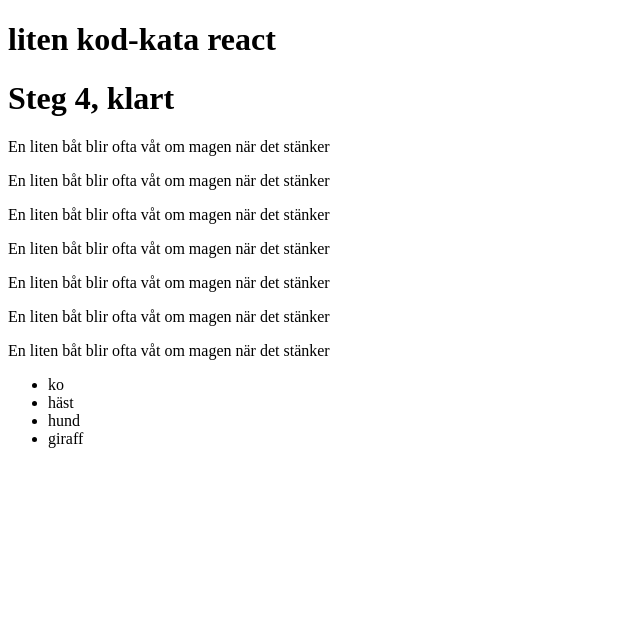
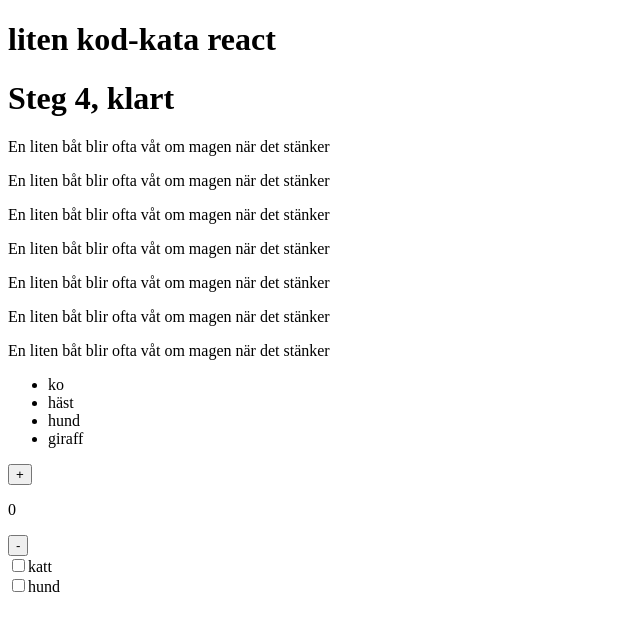
Before and after one commit to naathaliie/kod-kata, a React (Vite) app: page / in a window 1280 px wide. Shown: the top 630 px of the page, without its empty margins (0-640 px from the left). Built offline with nearby package versions, Linux system fonts and the light colour scheme.

Commit message:
steg 8 is workiiing

```diff
--- a/src/App.jsx
+++ b/src/App.jsx
@@ -1,4 +1,6 @@
 import './App.css'
+import Check from './Check'
+import Counter from './Counter'
 import Header from './Header'
 import List from './List'
 import RepeatText from './RepeatText'
@@ -12,6 +14,8 @@
       <Header headerText="Steg 4, klart"/>
       <RepeatText count={7} text="En liten båt blir ofta våt om magen när det stänker"/>
       <List animalArray={['ko', 'häst', 'hund', 'giraff']}/>
+      <Counter/>
+      <Check/>
     </>
   )
 }
--- /dev/null
+++ b/src/Check.jsx
@@ -0,0 +1,38 @@
+/* Skapa en ny komponent Check som har två checkboxes med
+valen Katt och Hund, samt en ruta bredvid. När en checkbox blir
+iklickad så ska ordet visas i rutan bredvid. Ifall båda är iklickade
+ska rutan visa “Katt och Hund”. */
+
+import { useState } from "react";
+
+const Check = () => {
+
+const [cat, setCat] = useState(false);
+const [dog, setDog] = useState(false);
+
+const handleChangeCat = () => {
+
+    setCat(!cat);
+};
+
+const handleChangeDog = () => {
+    setDog(!dog);
+};
+
+  return (
+    <div>
+      <div>
+        <input type="checkbox" id="katt" name="katt" onChange={handleChangeCat}/>
+        <label htmlFor="katt">katt</label>
+      </div>
+
+      <div>
+        <input type="checkbox" id="hund" name="hund" onChange={handleChangeDog}/>
+        <label htmlFor="hund">hund</label>
+      </div>
+      <p>{cat && "katt"}{cat && dog && " och "}{dog && "hund"}</p>
+    </div>
+  );
+};
+
+export default Check;
--- /dev/null
+++ b/src/Counter.jsx
@@ -0,0 +1,27 @@
+/* Skapa en ny komponent Counter som har en knapp för
+att räkna upp och en knapp för att räkna ner. Siffran visas
+mellan knapparna. Lägg till Counter i App. */
+
+import { useState } from "react";
+
+const Counter = () => {
+    const [count, setCount] = useState(0);
+
+    const handleAddClick = () => {
+        //console.log("+1");
+        setCount(count +1)
+    };
+
+    const handleRemoveClick = () => {
+        //console.log("-1");
+        setCount(count -1)
+    };
+
+    return <div>
+        <button onClick={handleAddClick}>+</button>
+        <p>{count}</p>
+        <button onClick={handleRemoveClick}>-</button>
+    </div>
+};
+
+export default Counter;
--- a/src/List.jsx
+++ b/src/List.jsx
@@ -5,8 +5,8 @@
 const List = ({ animalArray }) => {
   return (
     <ul>
-      {animalArray.map((animal) => {
-        return <li>{animal}</li>;
+      {animalArray.map((animal, index) => {
+        return <li key={index}>{animal}</li>;
       })}
     </ul>
   );
--- a/src/RepeatText.jsx
+++ b/src/RepeatText.jsx
@@ -4,11 +4,13 @@
 är och texten inne i p-taggarna är det som finns i propen text. */
 
 const RepeatText = ({ count, text }) => {
+
+
   const paragraph = Array.from({length: count}, (index) => (
     <p key={index}>{text}</p>
   ))
 
-  return <div>{paragraph}</div>
+  return <div>{paragraph}</div>;
 };
 
 export default RepeatText;
```
